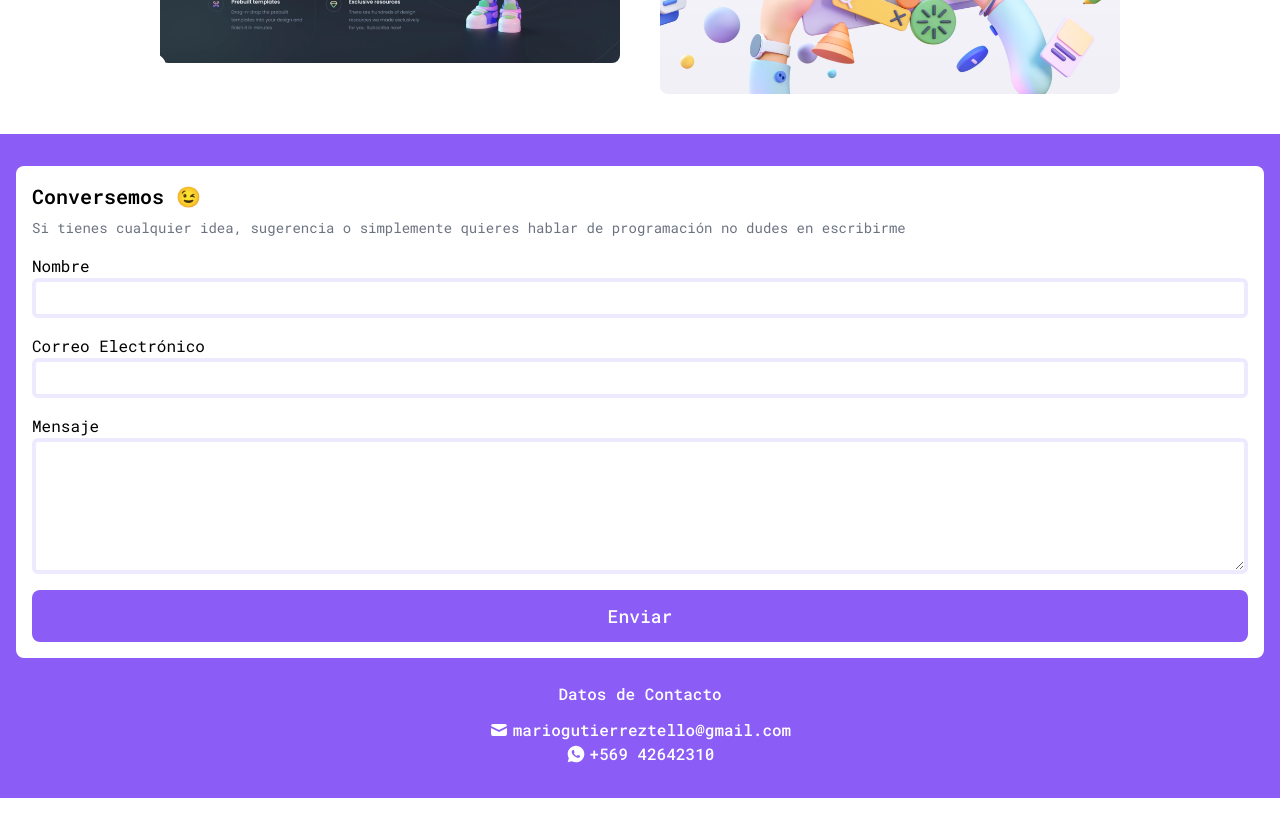
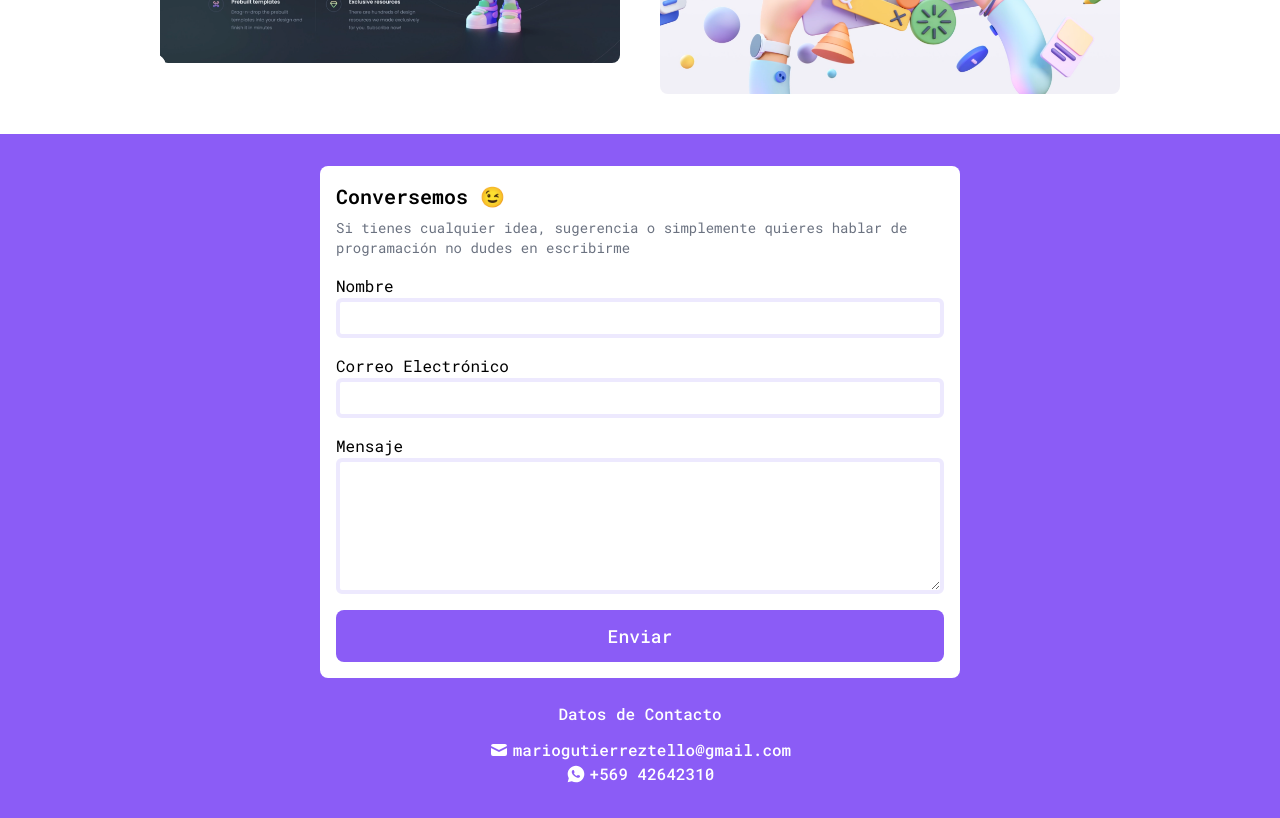
Before and after one commit to MarioGuTe/portafolio-next13, a Next.js app: page / in a window 1280 px wide. Shown: the part 3460-4278 px from the top of the page. Built offline with nearby package versions, Linux system fonts and the light colour scheme.

Commit message:
update lg layout

```diff
--- a/app/components/ContactForm.jsx
+++ b/app/components/ContactForm.jsx
@@ -4,10 +4,10 @@ import { RiWhatsappFill } from "react-icons/ri";
 
 const ContactForm = () => {
   return (
-    <section className=" flex flex-col justify-center bg-violet-500 py-8">
+    <section className=" flex flex-col justify-center items-center bg-violet-500 py-8">
       <form
         action=""
-        className=" bg-white rounded-lg flex flex-col p-4 mx-4 gap-4"
+        className=" bg-white rounded-lg flex flex-col p-4 mx-4 gap-4  lg:w-3/6"
       >
         <div>
           <h2 className=" text-xl font-semibold">Conversemos 😉</h2>
```
